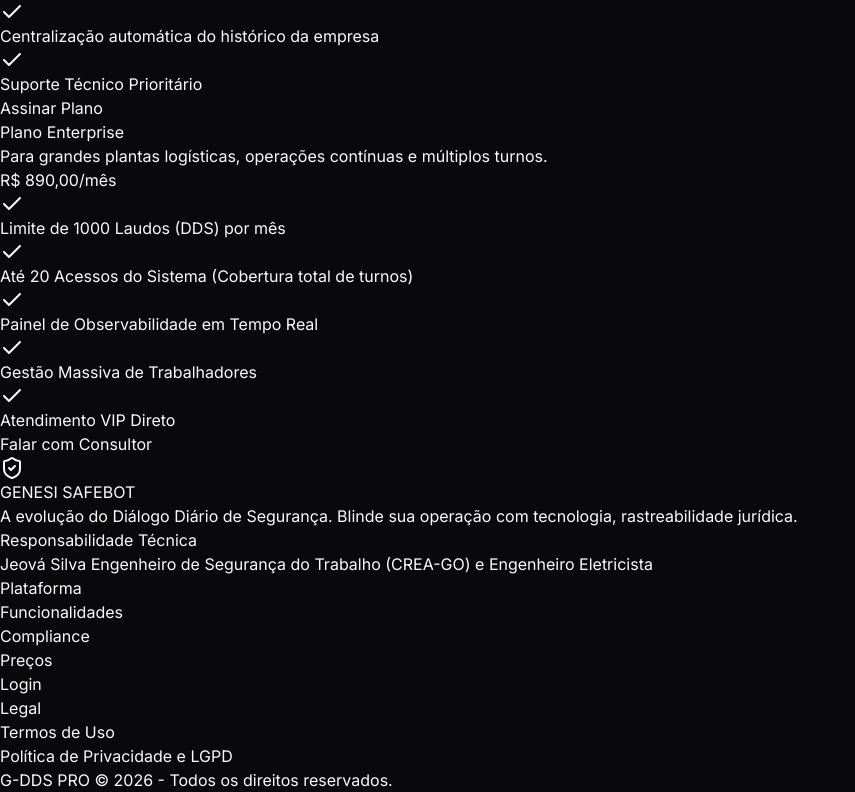
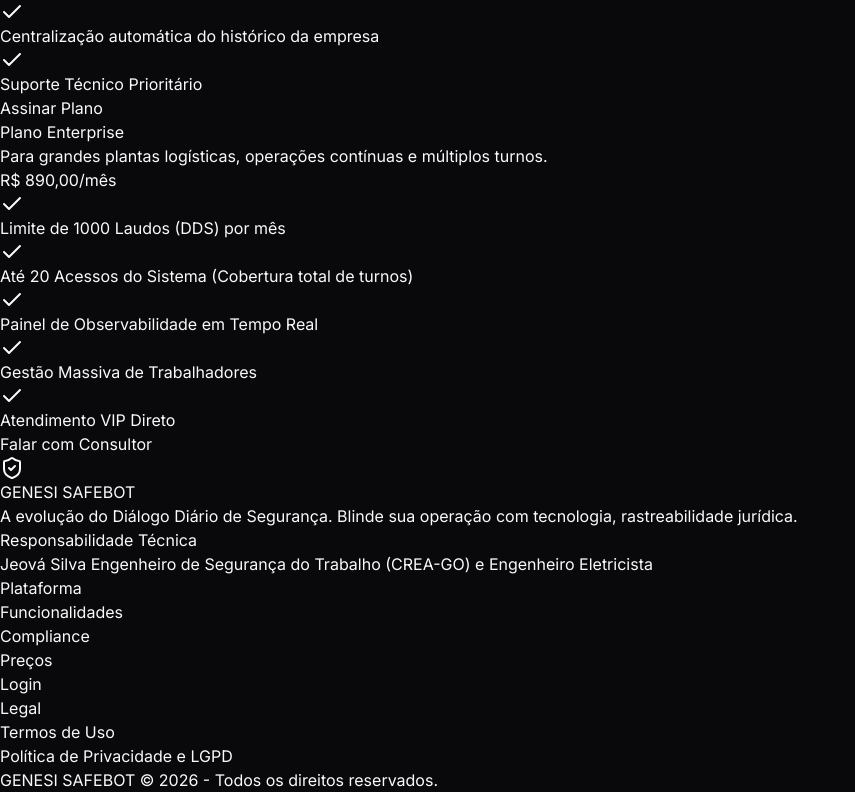
Before and after one commit to Jeovadasilvapereira/genesisafe-site, a React (Vite) app: page / in a window 1280 px wide. Shown: the part 2480-3272 px from the top of the page, without its empty margins (0-855 px from the left). Built offline with nearby package versions, Linux system fonts and the light colour scheme.

Commit message:
atualização página

```diff
--- a/src/components/Footer.tsx
+++ b/src/components/Footer.tsx
@@ -57,7 +57,7 @@
 
         <div className="pt-8 border-t border-zinc-900 text-center flex flex-col md:flex-row justify-between items-center gap-4">
           <p className="text-sm text-zinc-500 mx-auto">
-            G-DDS PRO © 2026 - Todos os direitos reservados.
+            GENESI SAFEBOT © 2026 - Todos os direitos reservados.
           </p>
         </div>
       </div>
```
